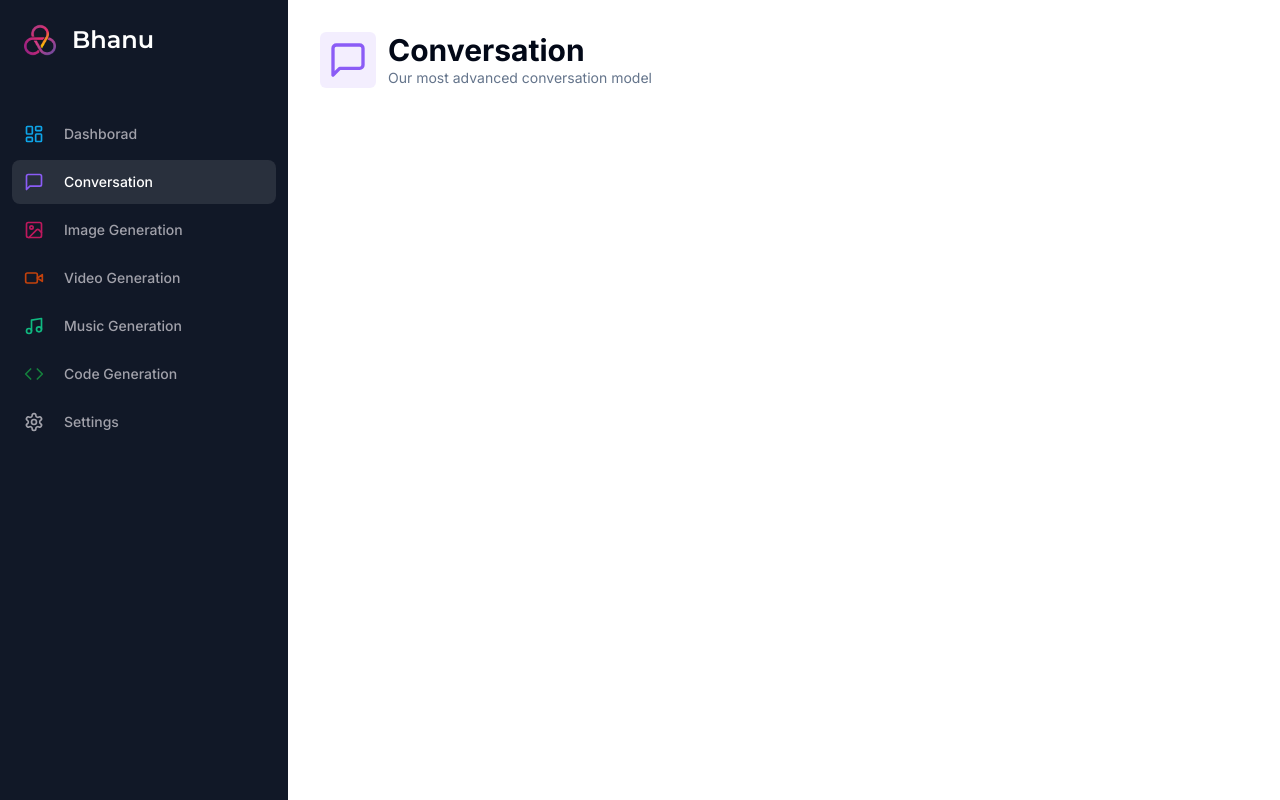
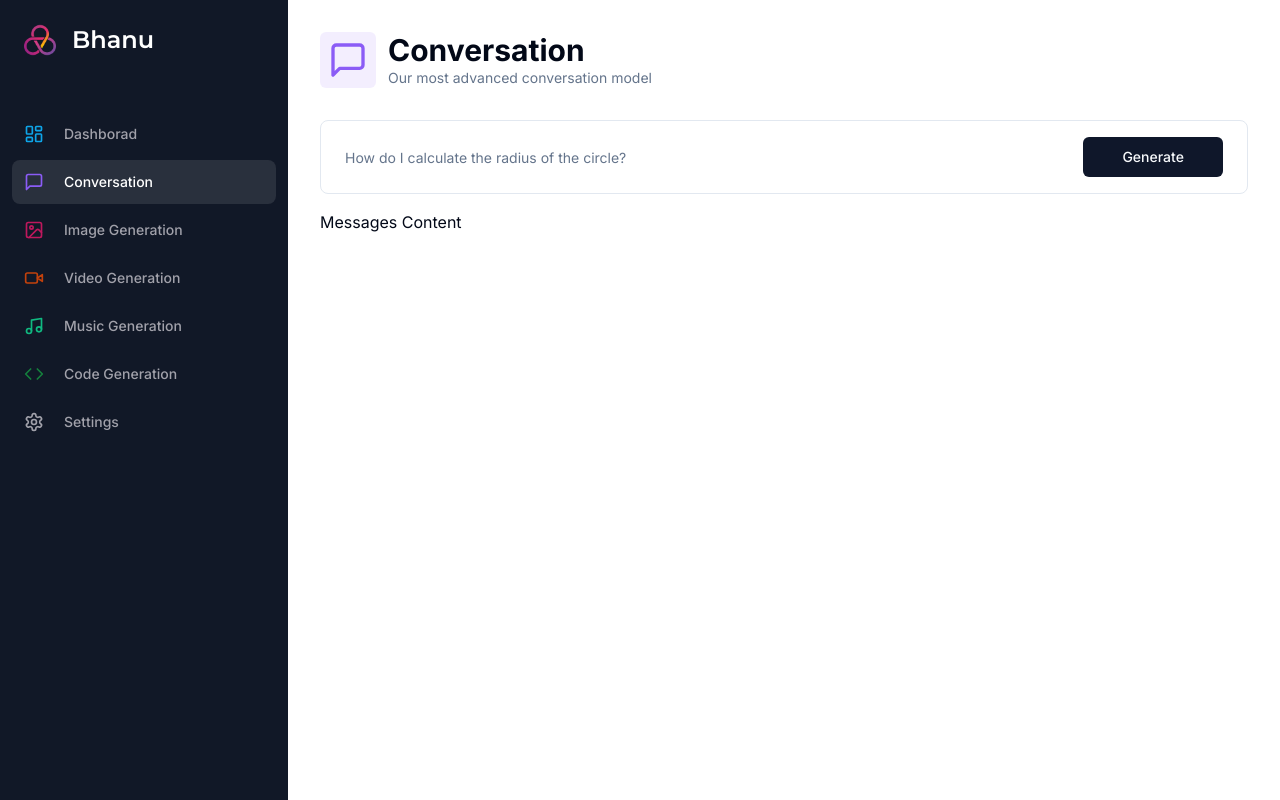
Before and after one commit to bhanugaur2004/AI-Tools, a Next.js app: page /conversation in a window 1280 px wide. Built offline with nearby package versions, Linux system fonts and the light colour scheme.

Commit message:
Conversation UI almost ended

```diff
--- a/app/(dashboard)/(routes)/conversation/page.tsx
+++ b/app/(dashboard)/(routes)/conversation/page.tsx
@@ -7,6 +7,9 @@
 import { useForm } from 'react-hook-form';
 import { formSchema } from "./constants";
 import { zodResolver } from "@hookform/resolvers/zod";
+import { Form, FormControl, FormField, FormItem } from "@/components/ui/form";
+import { Input } from "@/components/ui/input";
+import { Button } from "@/components/ui/button";
 
 
 
@@ -17,6 +20,14 @@
             prompt: ""
         }
     });
+
+    const isLoading = form.formState.isSubmitting;
+
+    const onSubmit = async (values: z.infer<typeof formSchema>) => {
+        console.log(values);
+    }
+
+
     return (
         <div>
             <Heading
@@ -27,7 +38,35 @@
                 bgColor='bg-violet-500/10'
             />
             <div className='px-4 lg:px-8'>
-
+                <div>
+                    <Form {...form}>
+                        <form onSubmit={form.handleSubmit(onSubmit)}
+                            className="rounded-lg border w-full p-4 px-3 md:px-6 focus-within:shadow-sm grid grid-cols-12 gap-2"
+                        >
+                            <FormField
+                                name="prompt"
+                                render={({ field }) => (
+                                    <FormItem className="col-span-12 lg:col-span-10">
+                                        <FormControl className="m-0 p-0">
+                                            <Input
+                                                className="border-0 outline-none focus-visible:ring-0 focus-visible:ring-transparent"
+                                                disabled={isLoading}
+                                                placeholder="How do I calculate the radius of the circle?"
+                                                {...form}
+                                            />
+                                        </FormControl>
+                                    </FormItem>
+                                )}
+                            />
+                            <Button className="col-span-12 lg:col-span-2 w-full" disabled={isLoading}>
+                                Generate
+                            </Button>
+                        </form>
+                    </Form>
+                </div>
+                <div className="space-y-4 mt-4">
+                    Messages Content
+                </div>
             </div>
         </div>
 
--- /dev/null
+++ b/components/ui/input.tsx
@@ -0,0 +1,25 @@
+import * as React from "react"
+
+import { cn } from "@/lib/utils"
+
+export interface InputProps
+  extends React.InputHTMLAttributes<HTMLInputElement> {}
+
+const Input = React.forwardRef<HTMLInputElement, InputProps>(
+  ({ className, type, ...props }, ref) => {
+    return (
+      <input
+        type={type}
+        className={cn(
+          "flex h-10 w-full rounded-md border border-input bg-background px-3 py-2 text-sm ring-offset-background file:border-0 file:bg-transparent file:text-sm file:font-medium placeholder:text-muted-foreground focus-visible:outline-none focus-visible:ring-2 focus-visible:ring-ring focus-visible:ring-offset-2 disabled:cursor-not-allowed disabled:opacity-50",
+          className
+        )}
+        ref={ref}
+        {...props}
+      />
+    )
+  }
+)
+Input.displayName = "Input"
+
+export { Input }
```
Also changed, not shown: 2 other files (tests, documents, lock files or other folders).
